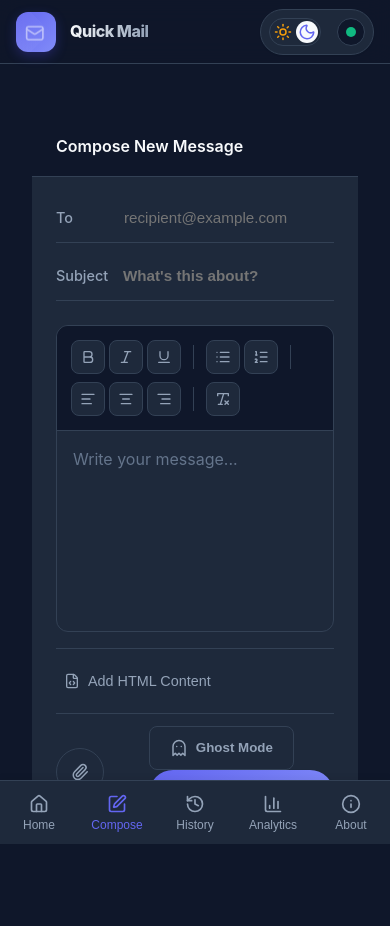
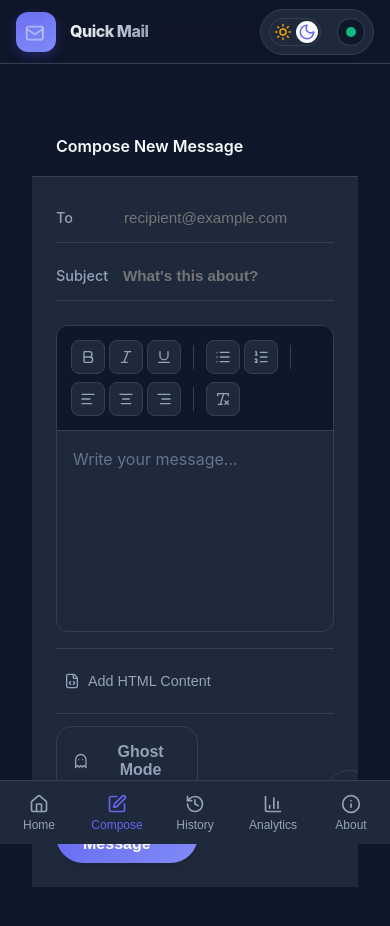
Before and after one commit to janak0ff/MERN-gmail-smpt, a React (Vite) app in the folder frontend/: page / in a window 390 px wide. Both pictures are taken after a click on the button "Start Sending". Shown: the top 926 px of the page. Built offline with nearby package versions, Linux system fonts and the light colour scheme.

Commit message:
feat: implement compose footer layout and styling for attach, ghost, and send buttons with mobile responsiveness.

```diff
--- a/frontend/src/App.css
+++ b/frontend/src/App.css
@@ -799,47 +799,175 @@
   margin-bottom: 2rem;
 }
 
-/* Ghost Mode Styles */
+/* Compose Footer & Toolbar */
+.compose-footer {
+  margin-top: 2rem;
+  padding-top: 1.5rem;
+  border-top: 1px solid var(--border-color);
+  display: flex;
+  flex-direction: column;
+  /* Stack vertically */
+  gap: 1.5rem;
+}
+
+.toolbar-left {
+  width: 100%;
+}
+
+.action-buttons {
+  display: flex;
+  align-items: center;
+  gap: 1rem;
+  width: 100%;
+}
+
+/* Common Button Properties for Uniformity */
+.attach-file-btn,
+.btn-ghost-mode,
+.btn-send-primary {
+  display: inline-flex;
+  align-items: center;
+  justify-content: center;
+  gap: 0.75rem;
+  padding: 0 1.5rem;
+  height: 56px;
+  /* Uniform Height */
+  border-radius: 16px;
+  /* Uniform Radius */
+  font-weight: 600;
+  font-size: 1rem;
+  cursor: pointer;
+  transition: all 0.3s cubic-bezier(0.4, 0, 0.2, 1);
+  width: 100%;
+  /* Full width by default for stacked layout */
+}
+
+/* 1. Attach File Button - Elegant Secondary */
+.attach-file-btn {
+  color: var(--text-secondary);
+  background: rgba(255, 255, 255, 0.5);
+  border: 1px solid var(--border-color);
+  backdrop-filter: blur(4px);
+}
+
+.attach-file-btn:hover {
+  background: var(--bg-card);
+  color: var(--primary);
+  border-color: var(--primary);
+  transform: translateY(-2px);
+  box-shadow: 0 4px 12px rgba(0, 0, 0, 0.05);
+}
+
+/* 2. Ghost Mode Button - Spooky Premium */
 .btn-ghost-mode {
-  display: flex;
-  align-items: center;
-  gap: 0.5rem;
-  padding: 0.75rem 1.25rem;
-  border-radius: var(--radius-md);
-  font-weight: 600;
-  cursor: pointer;
-  transition: var(--transition);
   border: 1px solid var(--border-color);
   background: var(--bg-card);
   color: var(--text-secondary);
+  position: relative;
+  overflow: hidden;
+  flex: 1;
+  /* Share space in row */
 }
 
 .btn-ghost-mode:hover {
   background: var(--bg-main);
   color: var(--text-main);
+  transform: translateY(-2px);
 }
 
 .btn-ghost-mode.active {
-  background: linear-gradient(135deg, #8b5cf6, #6366f1);
+  background: linear-gradient(135deg, #7c3aed, #4f46e5);
   color: white;
   border-color: transparent;
-  box-shadow: 0 4px 12px rgba(139, 92, 246, 0.3);
-}
-
+  box-shadow: 0 4px 15px rgba(124, 58, 237, 0.4);
+  animation: ghostPulse 2s infinite;
+}
+
+.btn-ghost-mode.active:hover {
+  box-shadow: 0 6px 20px rgba(124, 58, 237, 0.5);
+}
+
+@keyframes ghostPulse {
+  0% {
+    box-shadow: 0 0 0 0 rgba(124, 58, 237, 0.4);
+  }
+
+  70% {
+    box-shadow: 0 0 0 10px rgba(124, 58, 237, 0);
+  }
+
+  100% {
+    box-shadow: 0 0 0 0 rgba(124, 58, 237, 0);
+  }
+}
+
+/* 3. Send Button - Vibrant Primary */
+.btn-send-primary {
+  color: white;
+  background: linear-gradient(135deg, var(--primary), var(--primary-hover));
+  border: none;
+  box-shadow: 0 4px 12px rgba(79, 70, 229, 0.3);
+  flex: 1;
+  /* Share space in row */
+}
+
+.btn-send-primary:hover:not(:disabled) {
+  transform: translateY(-2px);
+  box-shadow: 0 8px 20px rgba(79, 70, 229, 0.4);
+  filter: brightness(1.1);
+}
+
+.btn-send-primary:disabled {
+  opacity: 0.7;
+  cursor: not-allowed;
+  transform: none;
+}
+
+/* Ghost Mode Active State for Send Button */
 .btn-send-primary.ghost-active {
-  background: linear-gradient(135deg, #8b5cf6, #6366f1);
-  box-shadow: 0 4px 12px rgba(139, 92, 246, 0.3);
-}
-
-.ghost-indicator {
-  display: inline-flex;
-  align-items: center;
-  justify-content: center;
-  color: #8b5cf6;
-  margin-left: 0.5rem;
-  background: rgba(139, 92, 246, 0.1);
-  padding: 2px 6px;
-  border-radius: 4px;
+  background: linear-gradient(135deg, #7c3aed, #4f46e5);
+  box-shadow: 0 4px 12px rgba(124, 58, 237, 0.3);
+}
+
+.btn-send-primary.ghost-active:hover:not(:disabled) {
+  box-shadow: 0 8px 20px rgba(124, 58, 237, 0.4);
+}
+
+/* Mobile Responsiveness */
+@media (max-width: 640px) {
+  .compose-footer {
+    flex-direction: column-reverse;
+    align-items: stretch;
+    gap: 1rem;
+  }
+
+  .toolbar-left,
+  .action-buttons {
+    width: 100%;
+    flex-direction: column;
+    gap: 0.75rem;
+  }
+
+  .attach-file-btn,
+  .btn-ghost-mode,
+  .btn-send-primary {
+    width: 100%;
+    justify-content: center;
+    padding: 1rem;
+    /* Larger touch target */
+    font-size: 1rem;
+  }
+
+  /* Order: Send (Top), Ghost (Middle), Attach (Bottom) */
+  .action-buttons {
+    order: 1;
+    flex-direction: column;
+    /* Stack Ghost and Send on mobile */
+  }
+
+  .toolbar-left {
+    order: 2;
+  }
 }
 
 .analytics-header h2 {
```
Also changed, not shown: 1 other file (tests, documents, lock files or other folders).
